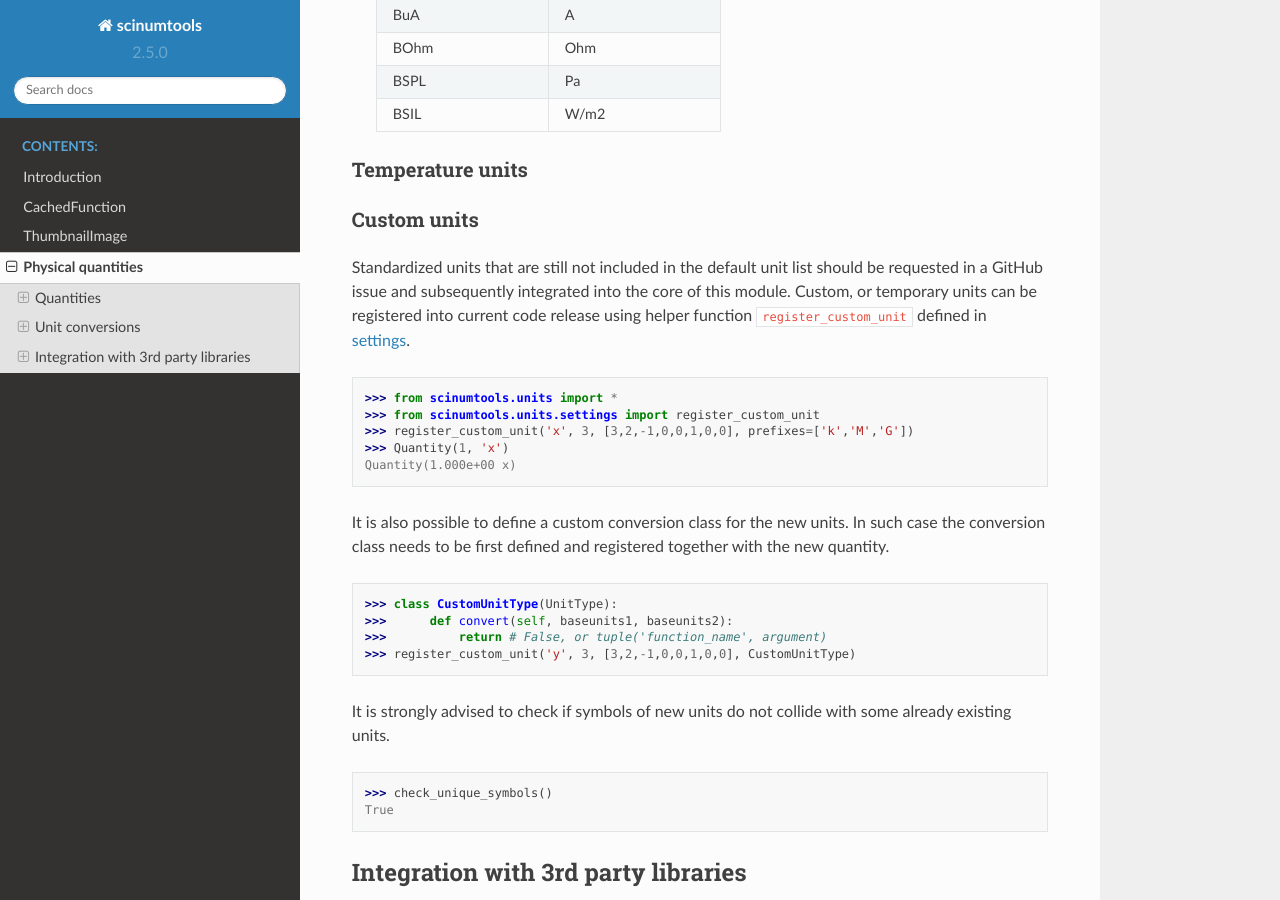
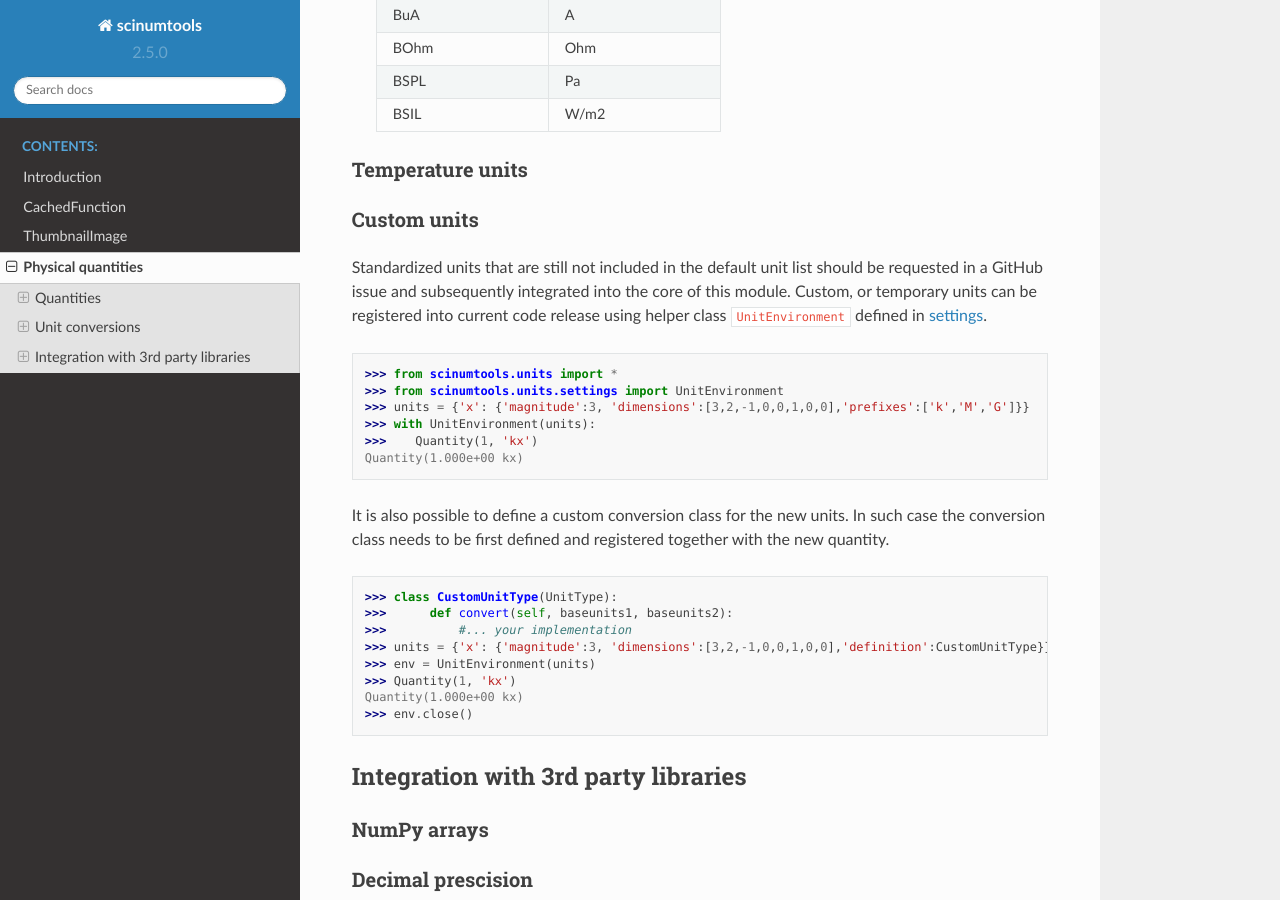
Before and after one commit to vrtulka23/scinumtools, a Sphinx documentation site: the page built from docs/source/quantity.rst, in a window 1280 px wide and 900 px high, scrolled down 8044 px. Built offline with Sphinx 7.4.7 and the Read the Docs theme 2.0.0, drawn with Linux system fonts in a browser that asks for light colours; pages that are not in the unit, such as notebooks, are missing from menus.

Commit message:
updated documentation

```diff
--- a/docs/source/quantity.rst
+++ b/docs/source/quantity.rst
@@ -395,15 +395,16 @@
 """"""""""""
 
 Standardized units that are still not included in the default unit list should be requested in a GitHub issue and subsequently integrated into the core of this module.
-Custom, or temporary units can be registered into current code release using helper function ``register_custom_unit`` defined in `settings <https://github.com/vrtulka23/scinumtools/blob/main/src/scinumtools/units/settings.py>`_.
+Custom, or temporary units can be registered into current code release using helper class ``UnitEnvironment`` defined in `settings <https://github.com/vrtulka23/scinumtools/blob/main/src/scinumtools/units/settings.py>`_.
 
 .. code-block::
 
    >>> from scinumtools.units import *
-   >>> from scinumtools.units.settings import register_custom_unit
-   >>> register_custom_unit('x', 3, [3,2,-1,0,0,1,0,0], prefixes=['k','M','G'])
-   >>> Quantity(1, 'x')
-   Quantity(1.000e+00 x)
+   >>> from scinumtools.units.settings import UnitEnvironment
+   >>> units = {'x': {'magnitude':3, 'dimensions':[3,2,-1,0,0,1,0,0],'prefixes':['k','M','G']}}
+   >>> with UnitEnvironment(units):
+   >>>    Quantity(1, 'kx')
+   Quantity(1.000e+00 kx)
 
 It is also possible to define a custom conversion class for the new units.
 In such case the conversion class needs to be first defined and registered together with the new quantity.
@@ -412,15 +413,12 @@
 
    >>> class CustomUnitType(UnitType):
    >>>      def convert(self, baseunits1, baseunits2):
-   >>>          return # False, or tuple('function_name', argument)
-   >>> register_custom_unit('y', 3, [3,2,-1,0,0,1,0,0], CustomUnitType)
-
-It is strongly advised to check if symbols of new units do not collide with some already existing units.
-
-.. code-block::
-
-   >>> check_unique_symbols()
-   True
+   >>>          #... your implementation
+   >>> units = {'x': {'magnitude':3, 'dimensions':[3,2,-1,0,0,1,0,0],'definition':CustomUnitType}}
+   >>> env = UnitEnvironment(units)
+   >>> Quantity(1, 'kx')
+   Quantity(1.000e+00 kx)
+   >>> env.close()
 
 Integration with 3rd party libraries
 ^^^^^^^^^^^^^^^^^^^^^^^^^^^^^^^^^^^^
```
